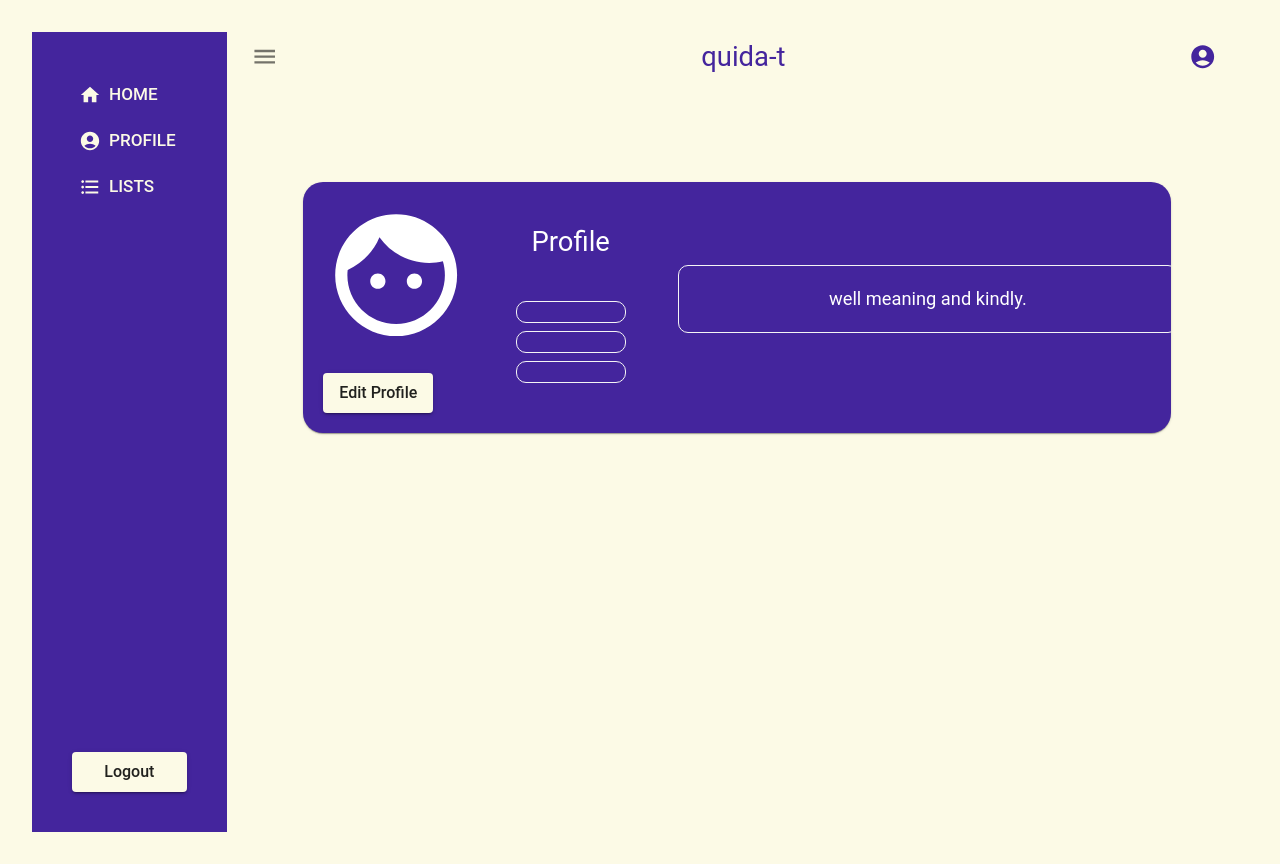
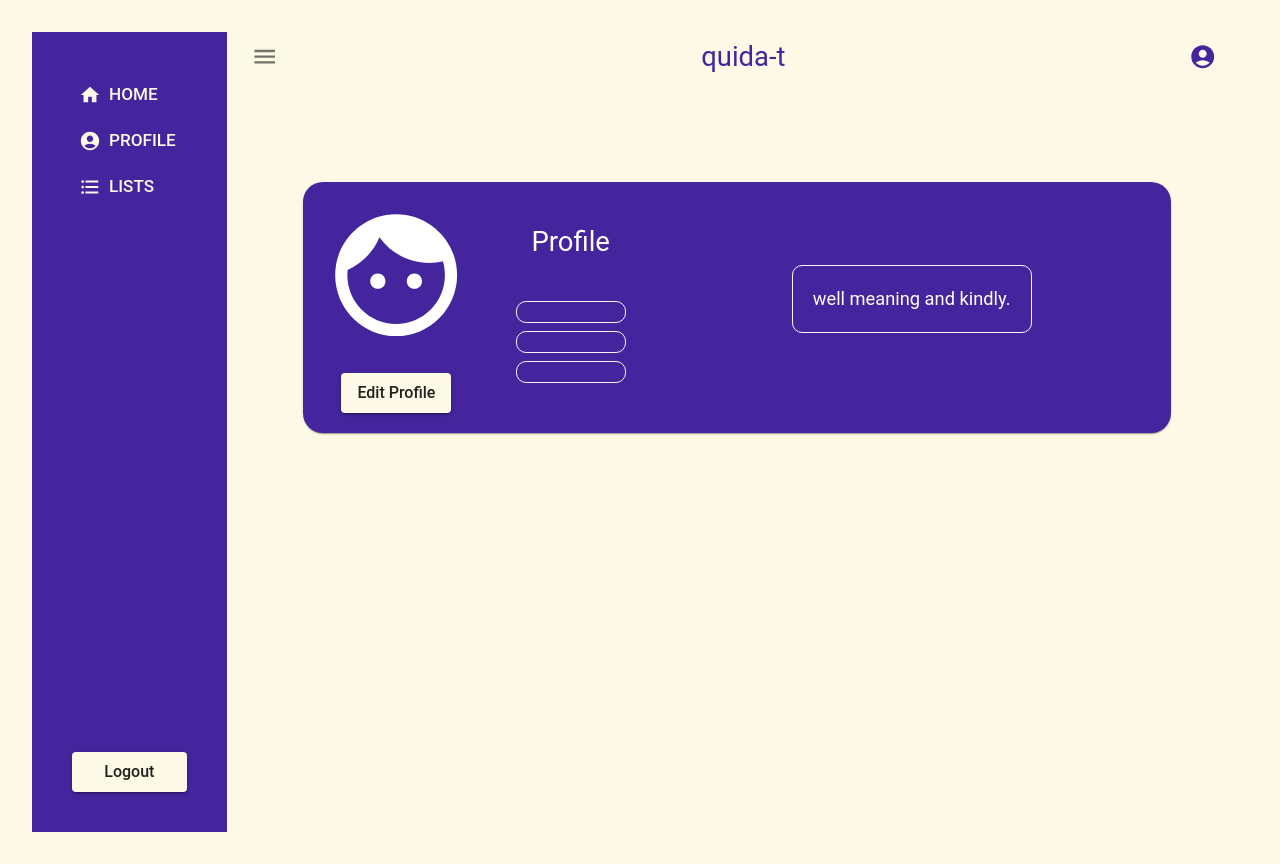
Before and after one commit to franArteaga8/quida-t, a React (Vite) app in the folder root/: page /profile in a window 1280 px wide. Built offline with nearby package versions, Linux system fonts and the light colour scheme; no server answers; sample sign-in values are in the browser's storage; the HTML template or start-up script is replaced by a standard one.

Commit message:
profile: zen message

```diff
--- a/root/src/pages/Profile/Profile.jsx
+++ b/root/src/pages/Profile/Profile.jsx
@@ -28,7 +28,7 @@ const Profile = () => {
     <Box sx={{ display: 'flex', height:'100%', justifyContent: 'center',  backgroundColor: 'background.default'}} >
       <Card sx={{ minWidth: 275, width: '85%' , display:'flex', gap:'20px', padding: '10px', marginTop:'100px', borderRadius: '20px', height: 'min-content',color: 'white', backgroundColor: 'primary.main' }}>
 
-        <CardMedia sx={{ display: 'flex', flexDirection: 'column', padding: '10px', width: 'min-content'}} >
+        <CardMedia sx={{ display: 'flex', flexDirection: 'column' , alignItems:'center', padding: '10px', width: 'min-content'}} >
           <Face sx={{ fontSize: '8em'}} />
           <Button color="secondary" onClick={handleEditToggle} sx={{ marginTop: 'auto', width: 'max-content', textTransform: 'none'}} size="medium" variant="contained" >
             {showEditProfile ? 'See Profile' : 'Edit Profile'}
@@ -36,7 +36,7 @@ const Profile = () => {
         </CardMedia>
 
 
-        <CardContent sx={{ display: 'flex', flexDirection: 'column', textAlign: 'left', width: 'max-content'}}>
+        <CardContent sx={{ display: 'flex', flexDirection: 'column', justifyContent:'space-between', textAlign: 'left', width: 'max-content'}}>
 
           <CardHeader title={showEditProfile ? 'Edit' : 'Profile'}  />
 
@@ -112,7 +112,7 @@ const Profile = () => {
         </CardActions>
           </CardContent>
           <CardContent sx={{ width: '100%', display: 'flex', flexDirection:'column', justifyContent:'center', alignItems: 'center'}}>
-            <Typography variant="body2" sx={{ width: '500px', mb: 1, padding: '20px', border: '1px whitesmoke solid', borderRadius:'10px', fontSize: '1em' }} >
+            <Typography variant="body2" sx={{ mb: 1, padding: '20px', border: '1px whitesmoke solid', borderRadius:'10px', fontSize: '1em' }} >
               well meaning and kindly.
             </Typography>
           </CardContent>
```
